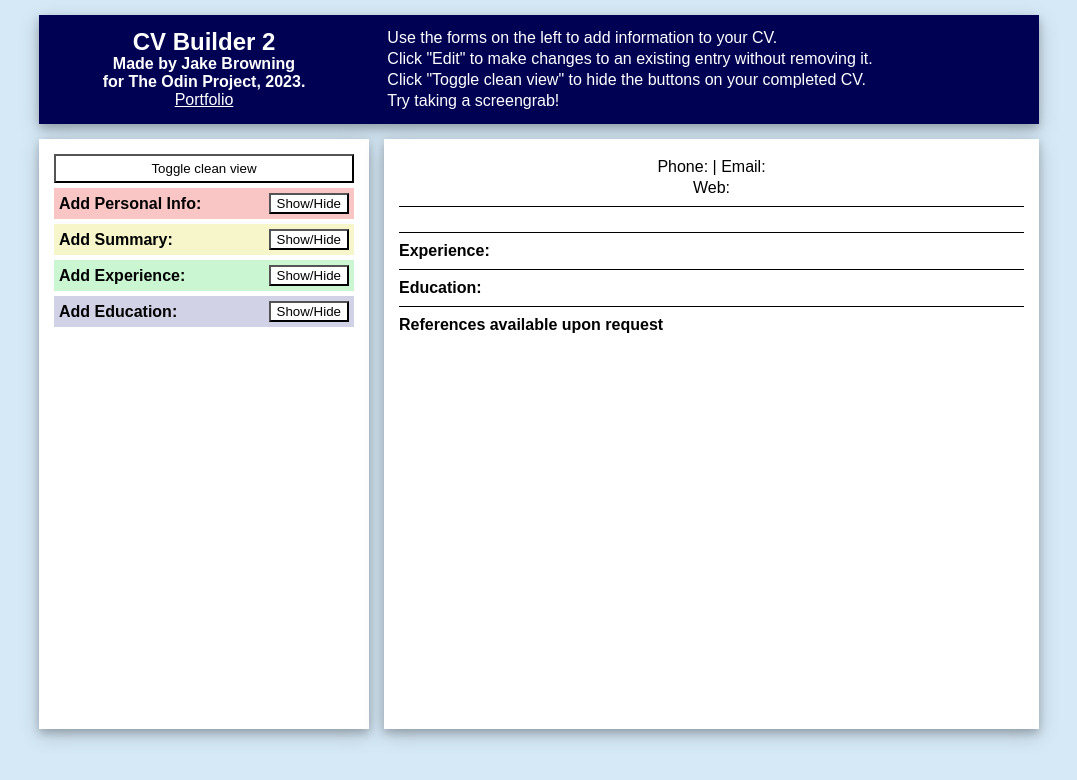
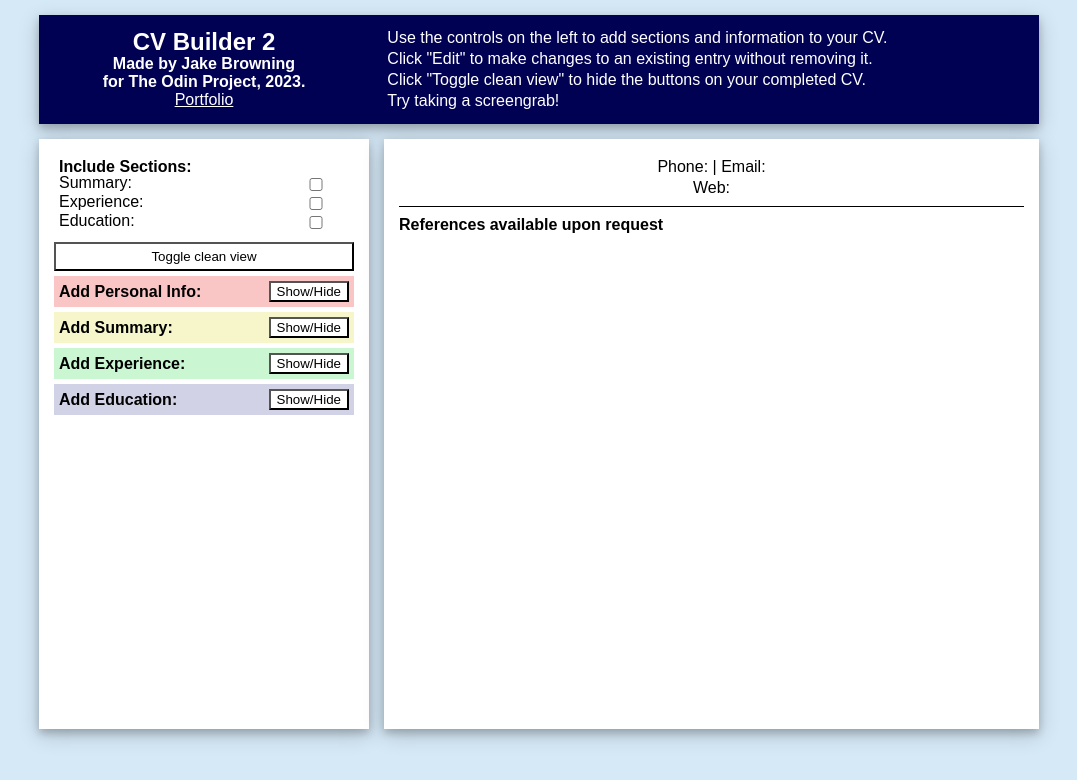
Before and after one commit to JakeBrowning90/cv-application, a React (Vite) app in the folder cv-application/: page / in a window 1280 px wide. Shown: the top 780 px of the page, without its empty margins (101-1178 px from the left). Built offline with nearby package versions, Linux system fonts and the light colour scheme.

Commit message:
Add checkboxes to toggle visible sections on cv output

```diff
--- a/cv-application/src/App.jsx
+++ b/cv-application/src/App.jsx
@@ -235,6 +235,11 @@ function App() {
     }
   }
 
+  const hideSection = (id) => {
+    let cvSection = document.getElementById(id);
+    cvSection.classList.toggle("hiddenSection");
+  }
+
   const hideForm = (id) => {
     let form = document.getElementById(id);
     form.classList.toggle("visible");
@@ -247,21 +252,20 @@ function App() {
       <main>
         <Formbase
           hideButtons={hideButtons}
+          hideSection={hideSection}
+          hideForm={hideForm}
           personal={personal}
           handlePersonalChange={handlePersonalChange}
           onSubmitPersonal={onSubmitPersonal}
-
           summary={summary}
           handleSummaryChange={handleSummaryChange}
           onSubmitSummary={onSubmitSummary}
-
           experience={experience}
           handleExperienceChange={handleExperienceChange}
           onSubmitExperience={onSubmitExperience}
           education={education}
           handleEducationChange={handleEducationChange}
           onSubmitEducation={onSubmitEducation}
-          hideForm={hideForm}
         />
         <CVOutput
           currentPersonal={currentPersonal}
--- a/cv-application/src/components/EducationOutput.jsx
+++ b/cv-application/src/components/EducationOutput.jsx
@@ -1,5 +1,5 @@
 function EducationOutput({educationEntries, editEducationEntry, deleteEducationEntry}) {
-    return <ul className="cvSection">
+    return <ul className="cvSection hiddenSection" id="educationOutput">
         <h2>Education:</h2>
         {educationEntries.map((education) => {
             return <li key={education.id} className="cvEntry">
--- a/cv-application/src/components/ExperienceOutput.jsx
+++ b/cv-application/src/components/ExperienceOutput.jsx
@@ -1,5 +1,5 @@
 function ExperienceOutput({experienceEntries, editExperienceEntry, deleteExperienceEntry}) {
-    return <ul className="cvSection">
+    return <ul className="cvSection hiddenSection" id="experienceOutput">
         <h2>Experience:</h2>
         {experienceEntries.map((experience) => {
             return <li key={experience.id} className="cvEntry">
--- a/cv-application/src/components/Formbase.jsx
+++ b/cv-application/src/components/Formbase.jsx
@@ -5,6 +5,7 @@ import EducationForm from "./EducationForm";
 
 function Formbase({
     hideButtons,
+    hideSection,
     hideForm,
     personal,
     handlePersonalChange,
@@ -20,6 +21,19 @@ function Formbase({
     handleEducationChange,
     onSubmitEducation}) {
     return <div className="formbase">
+
+        <div>
+            <h2 className="formHeader">Include Sections:</h2>
+            <label htmlFor="cvSummaryCheckbox" className="controlsLabel">Summary:
+                <input type="checkbox" name="" id="cvSummaryCheckbox" onChange={() => hideSection("summaryOutput")}/>
+            </label>
+            <label htmlFor="cvExperienceCheckbox" className="controlsLabel">Experience:
+                <input type="checkbox" name="" id="cvExperienceCheckbox" onChange={() => hideSection("experienceOutput")}/>
+            </label>
+            <label htmlFor="cvEducationCheckbox" className="controlsLabel">Education:
+                <input type="checkbox" name="" id="cvEducationCheckbox" onChange={() => hideSection("educationOutput")}/>
+            </label>
+        </div>
         <button onClick={hideButtons}>Toggle clean view</button>
         <PersonalForm personal={personal} handlePersonalChange={handlePersonalChange} onSubmitPersonal={onSubmitPersonal} hideForm={hideForm}/>
         <SummaryForm summary={summary} handleSummaryChange={handleSummaryChange} onSubmitSummary={onSubmitSummary} hideForm={hideForm}/>
--- a/cv-application/src/components/Header.jsx
+++ b/cv-application/src/components/Header.jsx
@@ -7,7 +7,7 @@ function Header() {
             <a href="https://jakebrowning90.github.io/personal-portfolio/" target="_blank">Portfolio</a>
         </div>
         <ul className="instructionsDiv">
-            <li>Use the forms on the left to add information to your CV.</li>
+            <li>Use the controls on the left to add sections and information to your CV.</li>
             <li>Click "Edit" to make changes to an existing entry without removing it.</li>
             <li>Click "Toggle clean view" to hide the buttons on your completed CV.</li>
             <li>Try taking a screengrab!</li>
--- a/cv-application/src/components/SummaryOutput.jsx
+++ b/cv-application/src/components/SummaryOutput.jsx
@@ -1,5 +1,5 @@
 function SummaryOutput({currentSummary}) {
-    return <div className="cvSection summaryOutput">
+    return <div className="cvSection summaryOutput hiddenSection" id="summaryOutput">
         <h2>{currentSummary.title}</h2>
         <div>{currentSummary.statement}</div>
     </div>
--- a/cv-application/src/styles/style.css
+++ b/cv-application/src/styles/style.css
@@ -146,9 +146,18 @@ label {
     box-sizing: border-box;
 }
 
+.controlsLabel {
+    display: grid;
+    grid-template-columns: 1fr 60px;
+}
+
 input {
     width: 100%;
     box-sizing: border-box;
+}
+
+input[type="checkbox"] {
+    justify-self: flex-end;
 }
 
 .datesDiv {
@@ -185,6 +194,10 @@ textarea {
     gap: 5px;
 }
 
+.hiddenSection {
+    display: none;
+}
+
 .cvEntry {
     margin-left: 10px;
     display: flex;
@@ -194,7 +207,6 @@ textarea {
 
 .personalOutput {
     align-items: center;
-
 }
 
 .entrySubtitle {
```
